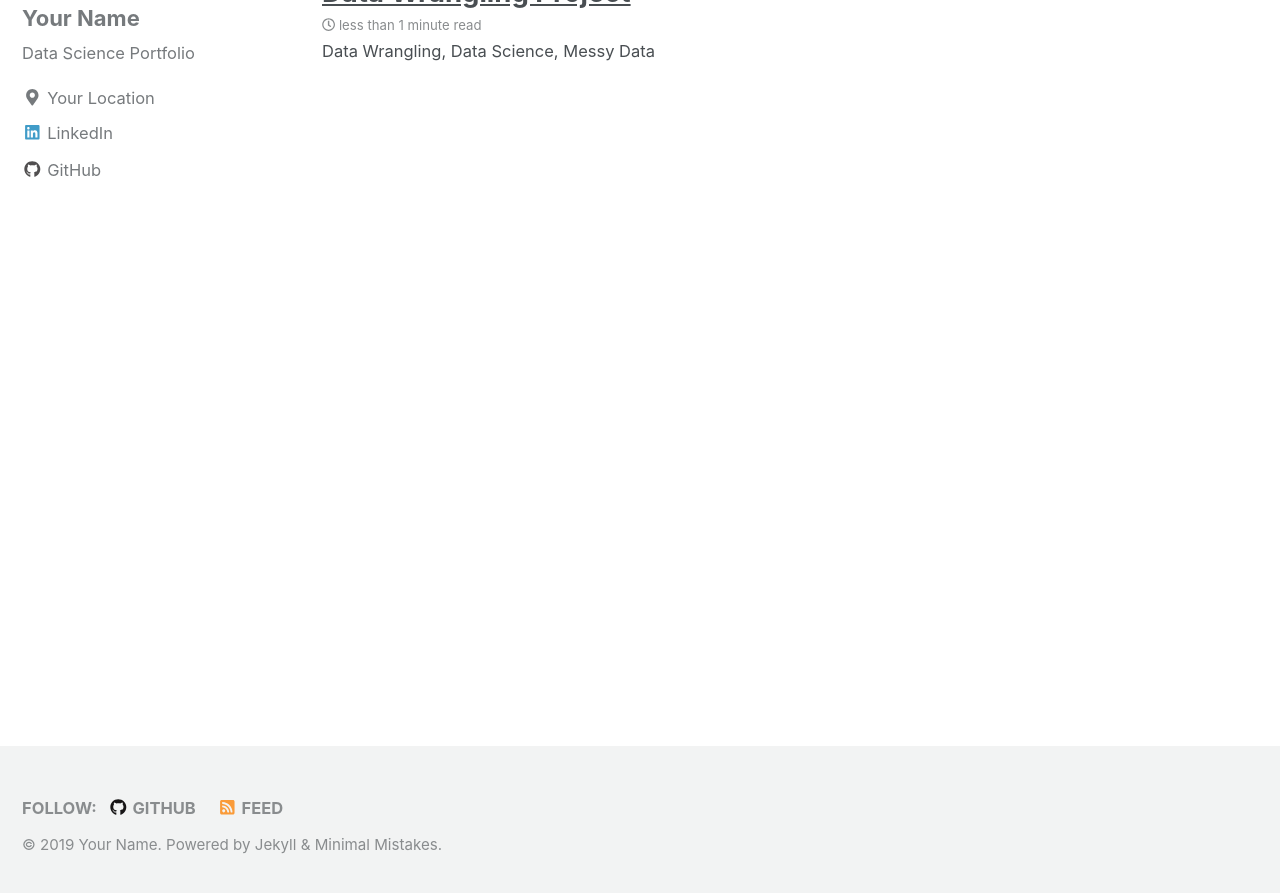
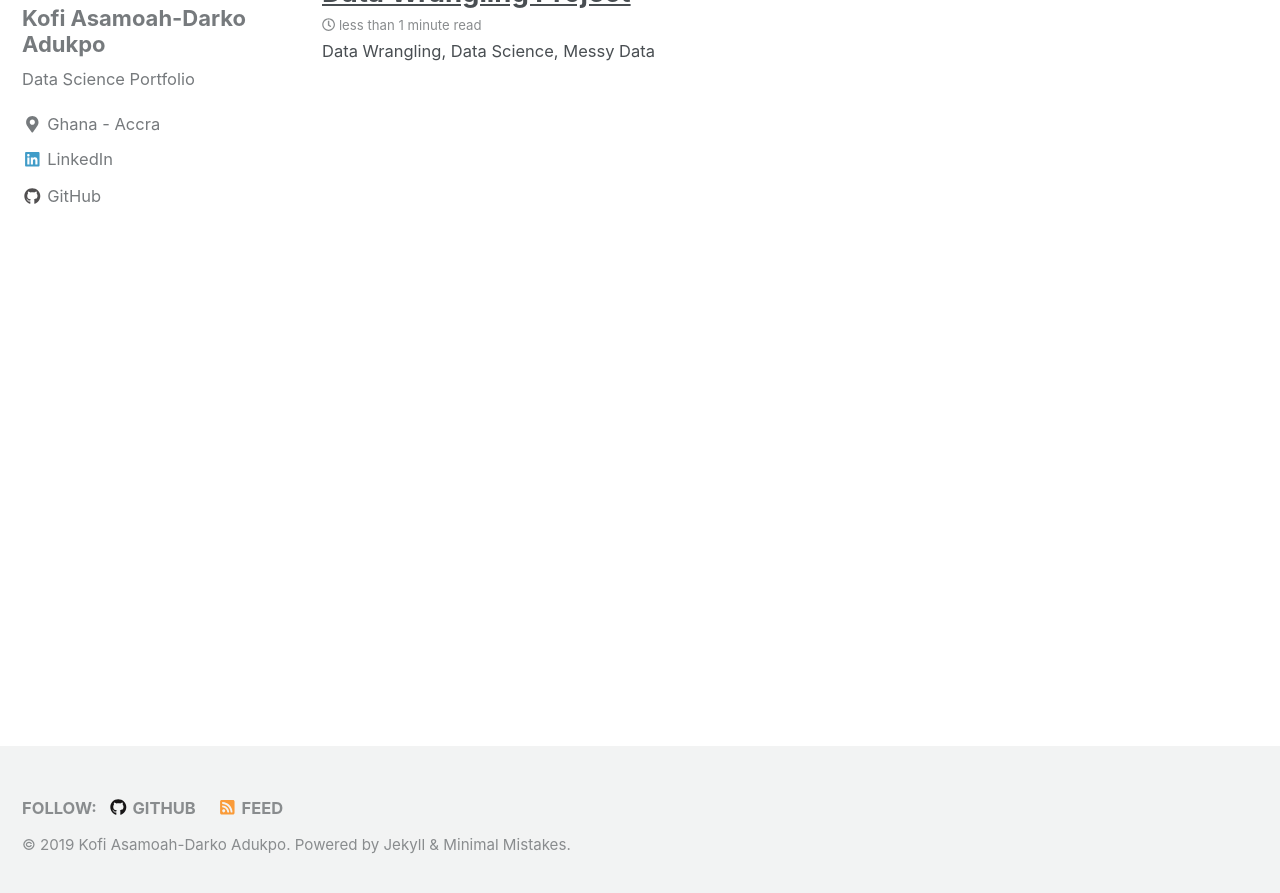
Before and after one commit to Kofi532/Blossom-Academy---Learning-to-build-a-portfolio, a Jekyll site: the page built from index.html, in a window 1280 px wide and 900 px high, scrolled down 760 px. Shown: the top 893 px of the window. Built offline with Jekyll 4.4.1, drawn with Linux system fonts in a browser that asks for light colours; nearby versions of some CDN libraries; the list of posts is cut into pages by our own code; some of the changed text lies outside the part shown.

```diff
--- a/_config.yml
+++ b/_config.yml
@@ -9,9 +9,9 @@ minimal_mistakes_skin    : "default" # "air", "aqua", "contrast", "dark", "dirt"
 
 # Site Settings
 locale                   : "en-US"
-title                    : "Your Name"
+title                    : "Data Science Engineering"
 title_separator          : "-"
-name                     : "Your Name"
+name                     : "Kofi Asamoah-Darko Adukpo"
 description              : "Data Science Portfolio"
 url                      : # the base hostname & protocol for your site e.g. "https://mmistakes.github.io"
 baseurl                  : # the subpath of your site, e.g. "/blog"
@@ -84,10 +84,10 @@ analytics:
 
 # Site Author
 author:
-  name             : "Your Name"
+  name             : "Kofi Asamoah-Darko Adukpo"
   avatar           : "/images/bio-pic-2.jpg" # path of avatar image, e.g. "/assets/images/bio-photo.jpg"
   bio              : "Data Science Portfolio"
-  location         : "Your Location"
+  location         : "Ghana - Accra"
   email            :
   uri              :
   home             : # null (default), "absolute or relative url to link to author home"
@@ -103,7 +103,7 @@ author:
   keybase          :
   instagram        :
   lastfm           :
-  linkedin         : "dataoptimal" # "john-doe-12345678" (the last part of your profile url, e.g. https://www.linkedin.com/in/john-doe-12345678)
+  linkedin         : "Kofi532" # "kofi-adukpo" (the last part of your profile url, e.g. https://www.linkedin.com/in/john-doe-12345678)
   pinterest        :
   soundcloud       :
   stackoverflow    : # "123456/username" (the last part of your profile url, e.g. https://stackoverflow.com/users/123456/username)
```
